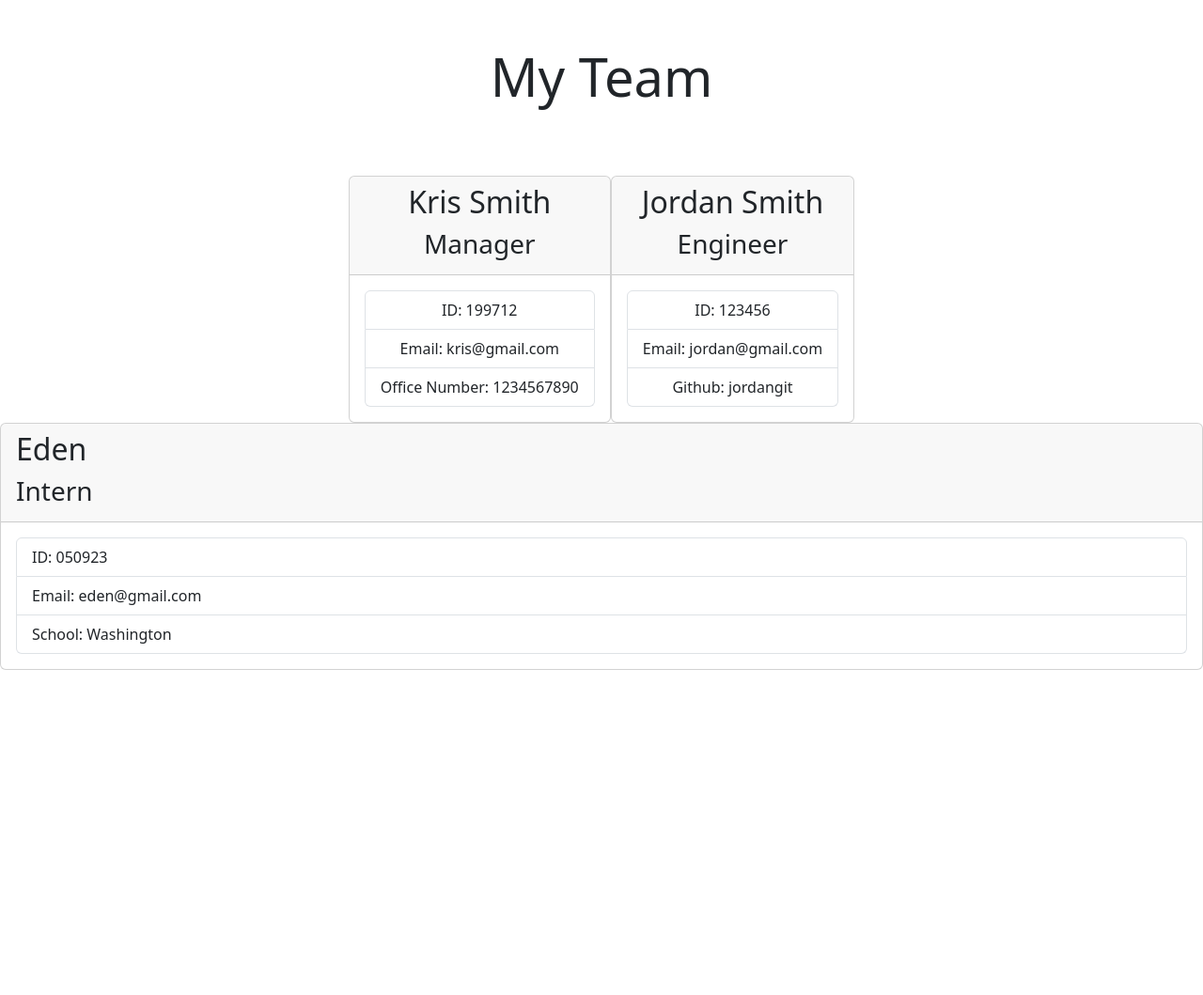
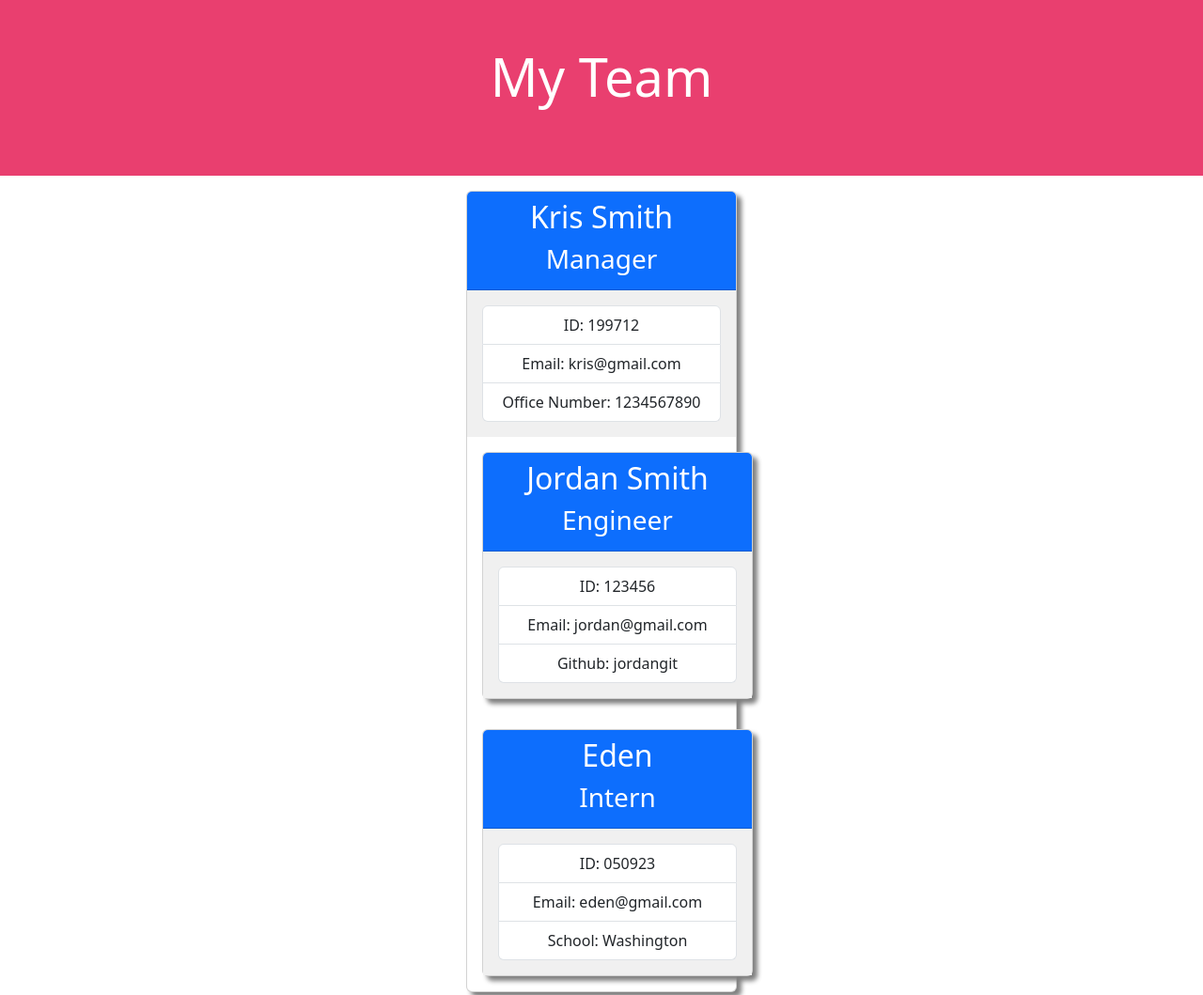
Before and after one commit to kristinaa7/software-engineering-team-profile-generator, a website: page dist/index.html in a window 1280 px wide. Shown: the top 1059 px of the page at 94% size. Before the commit the page ends 800 px from the top, so only its background shows below. Drawn offline with nearby package versions, Linux system fonts and the light colour scheme.

Commit message:
added css styling and card colors

```diff
--- a/dist/index.html
+++ b/dist/index.html
@@ -20,51 +20,50 @@
     <div class="container text-center">
         <div class="row">
           <div class="team-area col-12 d-flex justify-content-center">
+
         <div class="card employee-card">
-        <div class="card-header">
+        <div class=“card-body rounded-top”>
+        <div class="card-header bg-primary text-white">
           <h2 class="card-title">Kris Smith</h2>
           <h3 class="card-title"><i class="fas fa-mug hot mr-2"></i>Manager</h3>
         </div>
         <div class="card-body">
             <ul class="list-group">
                 <li class="list-group-item">ID: 199712 </li>
-                <li class="list-group-item">Email: kris@gmail.com<a href="mailto:"></a></li>
+                <li class="list-group-item">Email: kris@gmail.com<a href="mailto: kris@gmail.com"></a></li>
                 <li class="list-group-item">Office Number: 1234567890 </li>
             </ul>
         </div>
     </div>
 
     <div class="card employee-card">
-<div class="card-header">
+<div class="card-header bg-primary text-white">
     <h2 class="card-title">Jordan Smith</h2>
     <h3 class="card-title"><i class="fas fa-user-graduate mr-2"></i>Engineer</h3>
 </div>
 <div class="card-body">
     <ul class="list-group">
         <li class="list-group-item">ID: 123456</li>
-        <li class="list-group-item">Email: jordan@gmail.com<a href="mailto:"></a></li>
-        <li class="list-group-item">Github: jordangit</li>
+        <li class="list-group-item">Email: jordan@gmail.com<a href="mailto: jordan@gmail.com"></a></li>
+        <li class="list-group-item">Github: <a href=https://github.com/jordangit></a>jordangit</li>
     </ul>
     </div>
 </div>
 
-            </div>
-        </div>
-    </div>
-
     <div class="card employee-card">
-        <div class="card-header">
+        <div class="card-header bg-primary text-white">
             <h2 class="card-title">Eden</h2>
             <h3 class="card-title"><i class="fas fa-user-graduate mr-2"></i>Intern</h3>
         </div>
         <div class="card-body">
             <ul class="list-group">
                 <li class="list-group-item">ID: 050923</li>
-                <li class="list-group-item">Email: eden@gmail.com<a href="mailto:"></a></li>
+                <li class="list-group-item">Email: <a href="mailto: eden@gmail.com"></a>eden@gmail.com</li>
                 <li class="list-group-item">School: Washington</li>
             </ul>
             </div>
         </div>
+    </div>
 </body>
 
 </html>
--- a/dist/style.css
+++ b/dist/style.css
@@ -0,0 +1,21 @@
+.jumbotron {
+    background-color: rgb(233, 63, 111);
+    font-weight: bolder;
+    color: white;
+    border-radius: 0;
+}
+
+.employee-card {
+    box-shadow: 5px 5px 5px gray;
+    margin: 1rem;
+    border: none;
+}
+
+.card {
+    display: inline-block;
+    width: 18rem;
+}
+
+.card-body{
+    background-color: rgb(240, 240, 240);
+}
--- a/package.json
+++ b/package.json
@@ -21,6 +21,7 @@
   },
   "homepage": "https://github.com/kristinaa7/software-engineering-team-profile-generator#readme",
   "dependencies": {
+    "bootstrap": "^5.3.0-alpha1",
     "inquirer": "^8.2.4",
     "jest": "^29.4.2"
   }
```
Also changed, not shown: README.md, 1 other file.
